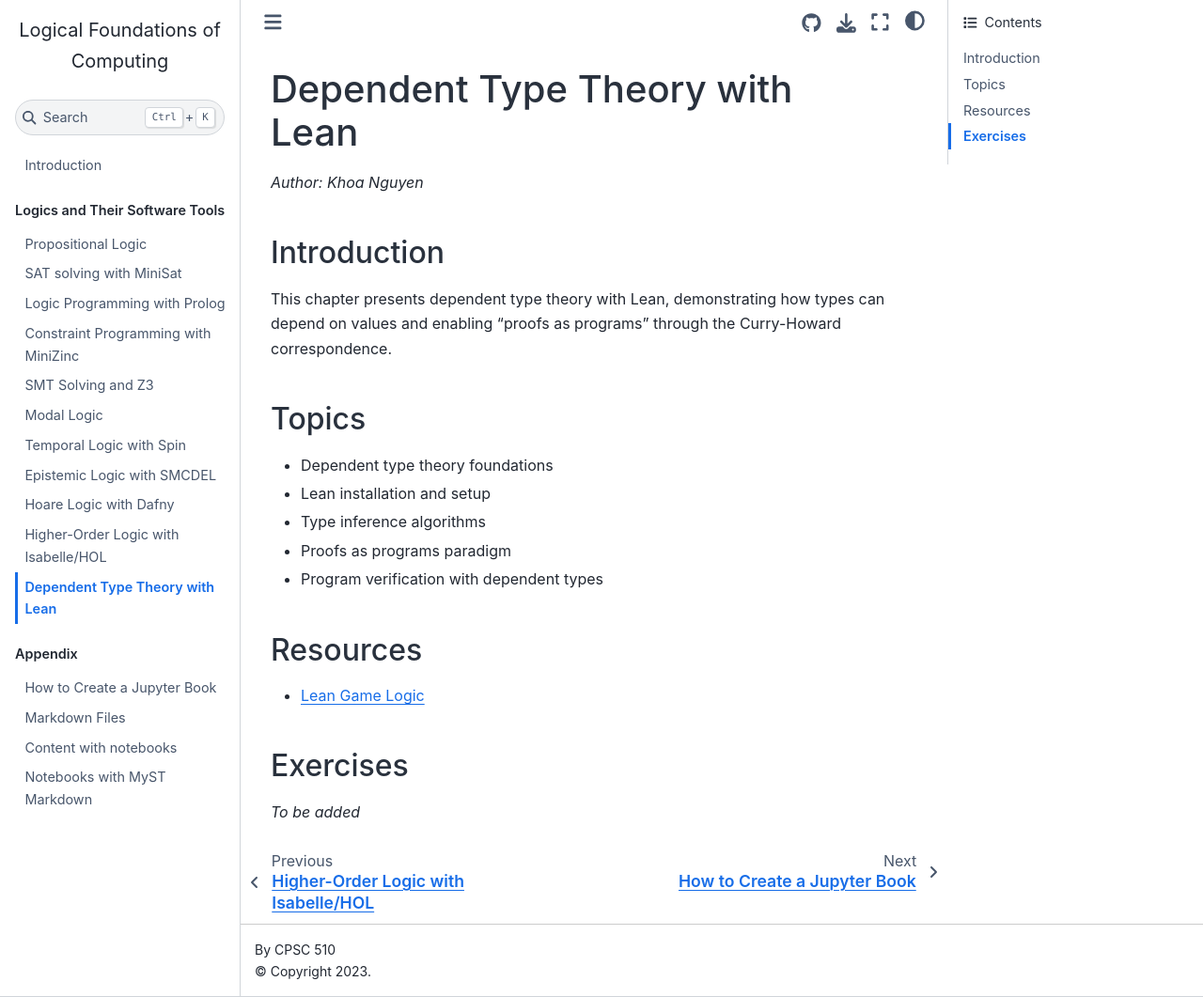
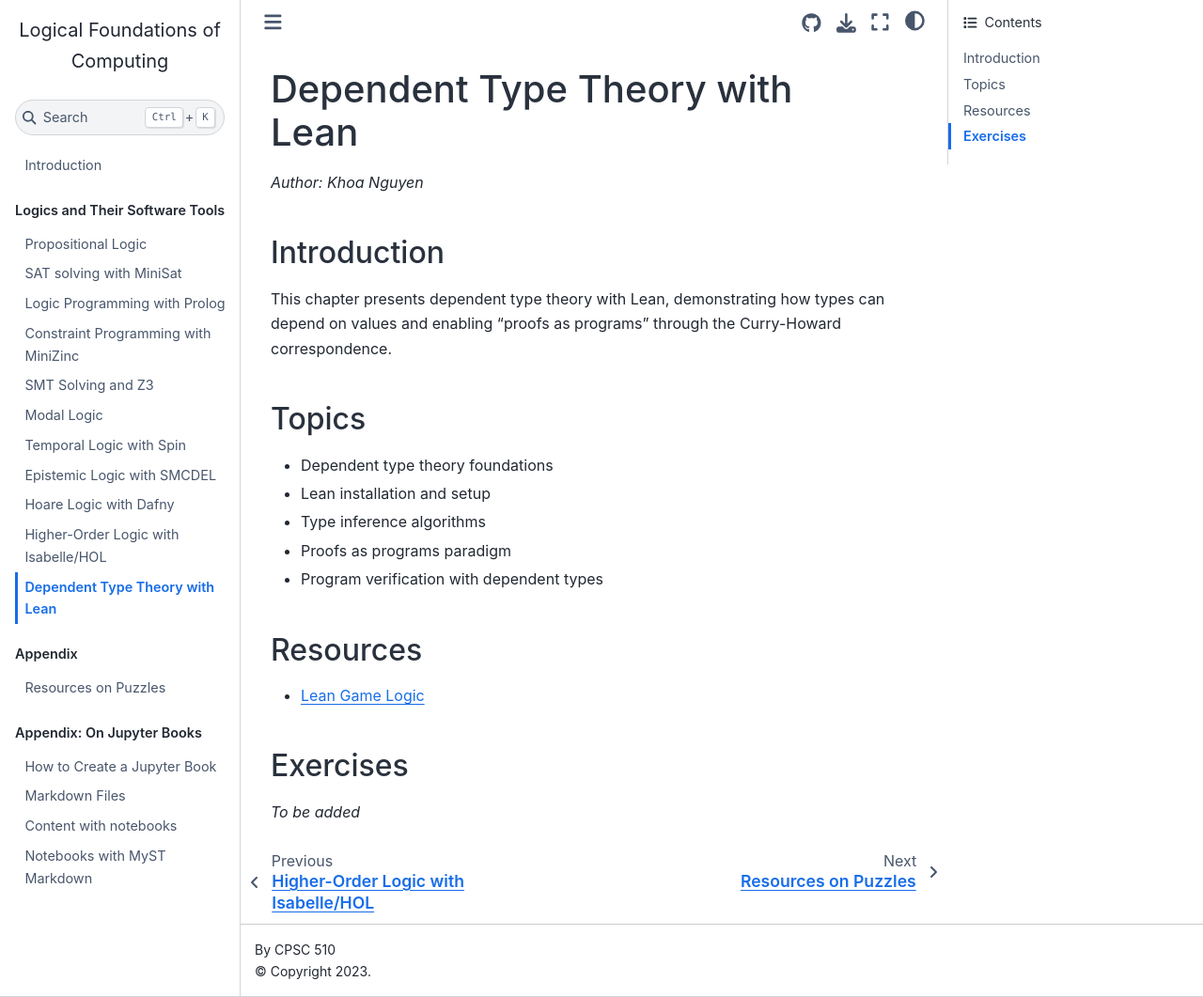
Before and after one commit to LEAP-at-Chapman/CPSC-510-Logical-Foundations-of-Computing, a Jupyter Book: the page built from content/11-dependent-types.md, in a window 1280 px wide and 1061 px high. Shown: the whole window at 94% size. Built offline with Jupyter Book 1.0.4 settings and Sphinx 7.4.7 and the Sphinx Book theme 1.1.4, drawn with Linux system fonts in a browser that asks for light colours.

Commit message:
appendix on puzzles added

```diff
--- a/_toc.yml
+++ b/_toc.yml
@@ -20,6 +20,10 @@ parts:
 
 - caption: Appendix
   chapters:
+    - file: content/puzzles
+
+- caption: "Appendix: On Jupyter Books"
+  chapters:
     - file: content/how-to-create-a-jupyter-book
     - file: content/markdown
     - file: content/notebooks
--- /dev/null
+++ b/content/puzzles.md
@@ -0,0 +1,3 @@
+# Resources on Puzzles
+
+- [Nikoli](https://www.nikoli.co.jp/en/puzzles/)
```
